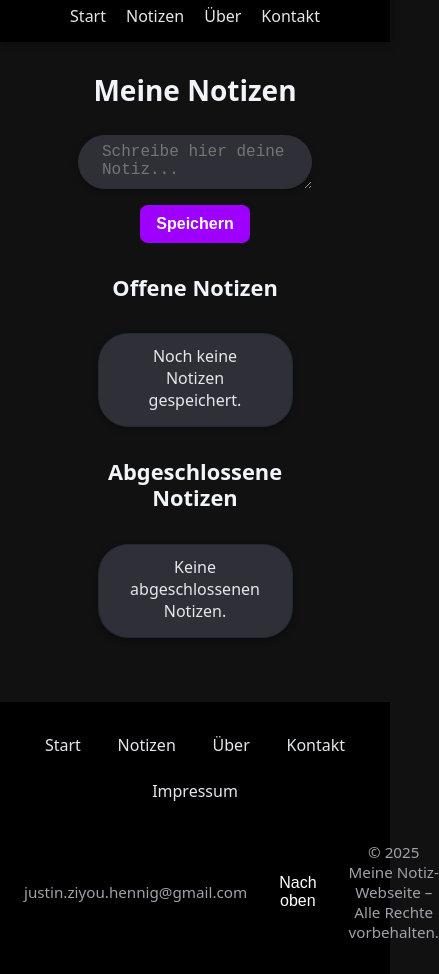
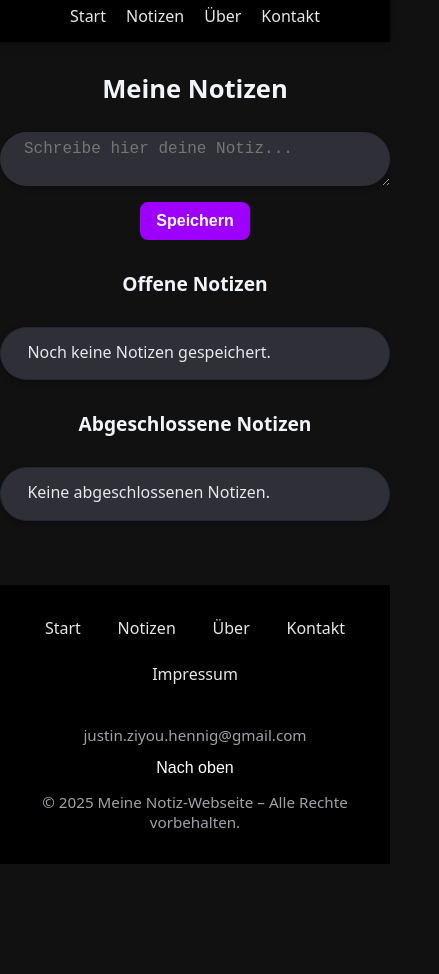
Before and after one commit to JustinHennig/InfoE1WebsiteJustinHennig, a plain HTML site: page notizen.html in a window 390 px wide. Shown: the part 41-1015 px from the top of the page, 439 px wide, since content can reach past the window. After the commit the page ends 905 px from the top, so only its background shows below. Drawn offline with Linux system fonts and the light colour scheme.

Commit message:
25.10.2025

```diff
--- a/style.css
+++ b/style.css
@@ -456,3 +456,29 @@ footer nav a:hover { color: #ffffff; }
   body { background: #fff; color: #000; }
   main { padding: 0; }
 }
+
+/* Mobile Optimierungen */
+@media (max-width: 640px) {
+  /* Typo leicht größer/robuster */
+  h1 { font-size: clamp(1.6rem, 6vw, 2.2rem); }
+  h2 { font-size: clamp(1.2rem, 4.5vw, 1.6rem); }
+
+  /* Container voll nutzen */
+  .container { max-width: 100%; padding: 0 1rem; }
+
+  /* Inputs/Notizen nicht einengen */
+  #noteInput { width: 100%; }
+  .notes .lower-part { width: 100%; }
+
+  /* Navbar: sauber stapeln */
+  .navbar > .inner { width: 100%; }
+  .nav-links { flex-wrap: wrap; justify-content: center; }
+
+  /* Footer: Grid -> Spalte */
+  .footer-bottom {
+    display: flex;         /* wichtig: Grid überschreiben */
+    flex-direction: column;
+    gap: .5rem;
+    text-align: center;
+  }
+}
```
